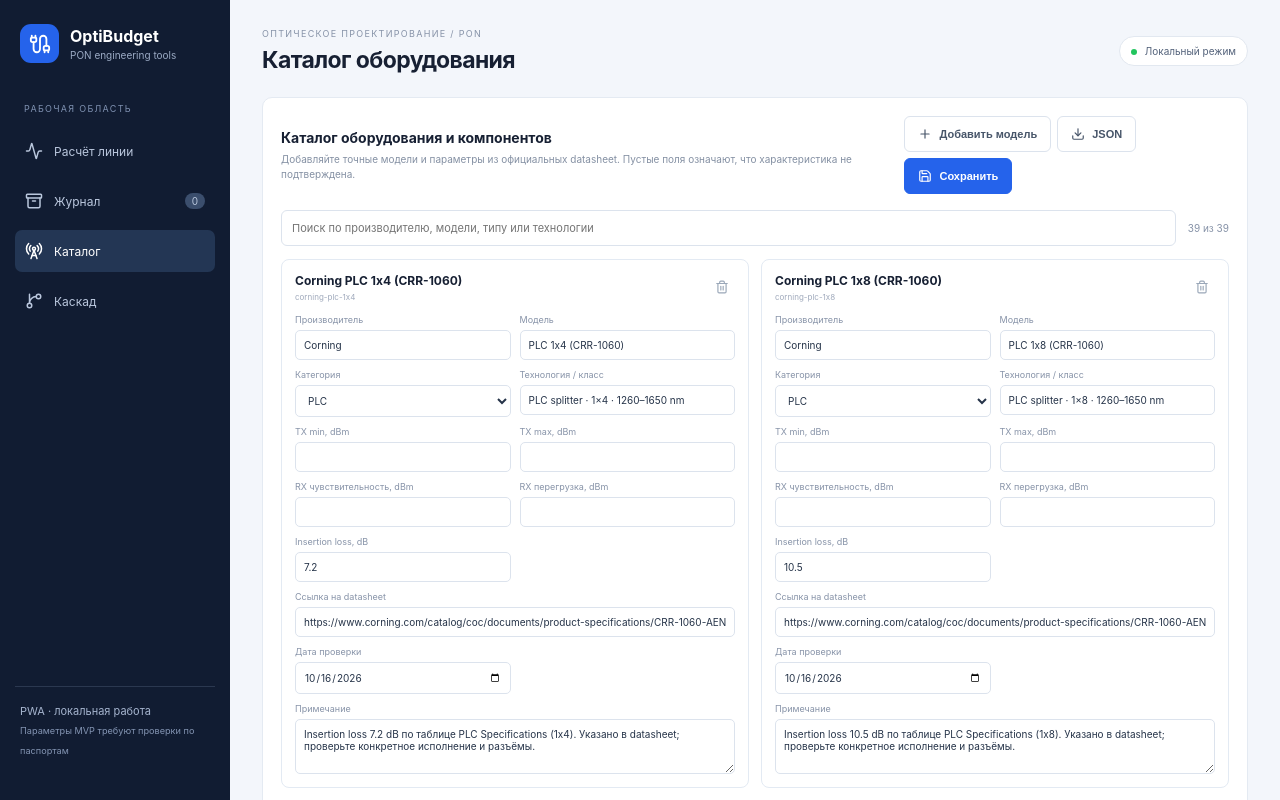
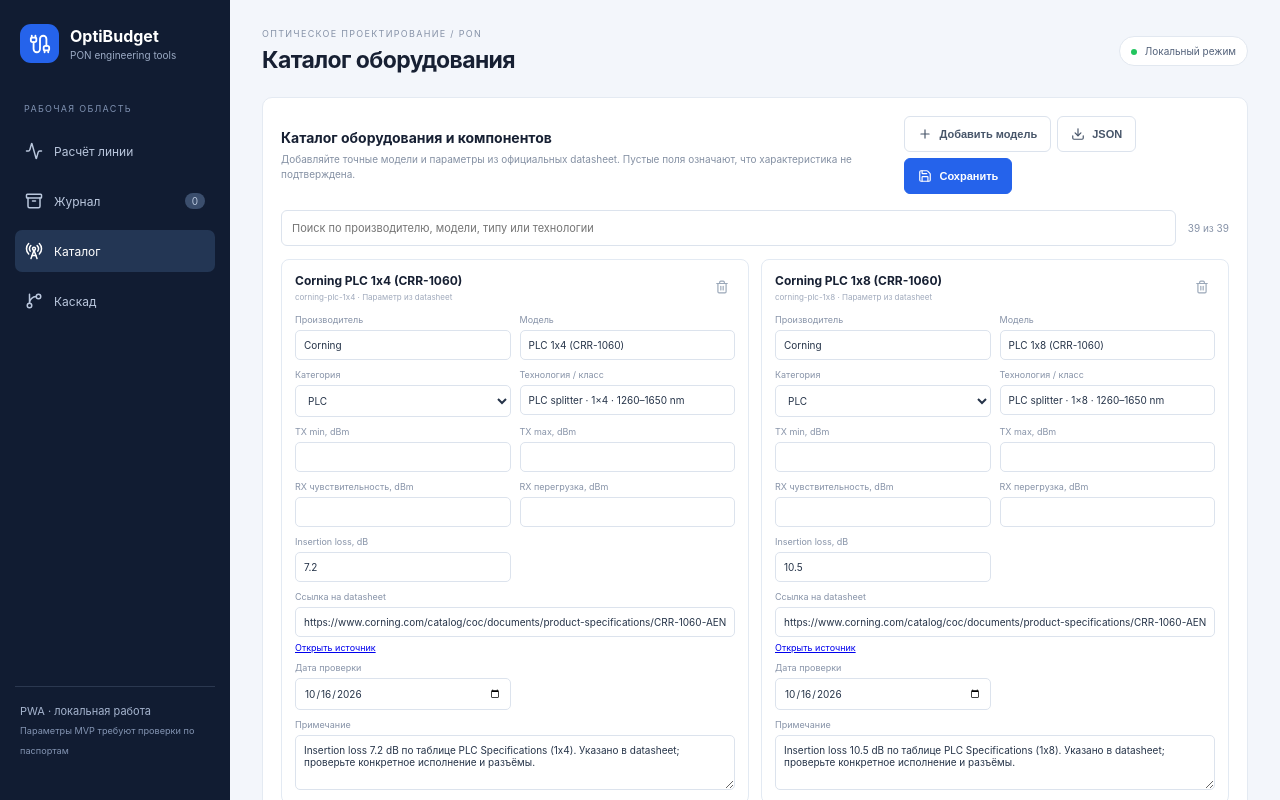
Before and after one commit to drycov/optibudget, a React (Vite) app: page / in a window 1280 px wide. Both pictures are taken after a click on the button "Каталог". Shown: the top 800 px of the page. Built offline with nearby package versions, Linux system fonts and the light colour scheme.

Commit message:
feat: surface datasheet provenance and merge new catalog seed entries

```diff
--- a/src/CatalogManager.tsx
+++ b/src/CatalogManager.tsx
@@ -3,24 +3,34 @@ import {Download,Plus,Save,Trash2} from "lucide-react";
 import {CatalogItem,STARTER_CATALOG} from "./catalog";
 import "./catalog.css";
 const KEY="optibudget.catalog.v1";
-const read=():CatalogItem[]=>{try{const raw=localStorage.getItem(KEY);if(raw)return JSON.parse(raw) as CatalogItem[]}catch{}return STARTER_CATALOG.map(x=>({...x}))};
+const read=():CatalogItem[]=>{
+ try{
+  const raw=localStorage.getItem(KEY);
+  if(raw){
+   const saved=JSON.parse(raw) as CatalogItem[];
+   const byId=new Map(saved.map(x=>[x.id,x]));
+   return [...STARTER_CATALOG.map(seed=>byId.get(seed.id)??{...seed}),...saved.filter(x=>!STARTER_CATALOG.some(seed=>seed.id===x.id))];
+  }
+ }catch{}
+ return STARTER_CATALOG.map(x=>({...x}));
+};
 const categories:CatalogItem["category"][]=["OLT","ONT/ONU","PLC","FBT","Optical module","Fiber"];
 const fields:[keyof CatalogItem,string][]=[["txMinDbm","TX min, dBm"],["txMaxDbm","TX max, dBm"],["rxSensitivityDbm","RX чувствительность, dBm"],["rxOverloadDbm","RX перегрузка, dBm"],["insertionLossDb","Insertion loss, dB"]];
 export default function CatalogManager(){
  const [items,setItems]=useState<CatalogItem[]>(read);
  const [filter,setFilter]=useState("");
  const [saved,setSaved]=useState("Изменения хранятся локально до сохранения.");
- const visible=useMemo(()=>items.filter(x=>[x.vendor,x.model,x.category,x.technology].join(" ").toLowerCase().includes(filter.toLowerCase())),[items,filter]);
+ const visible=useMemo(()=>items.filter(x=>[x.vendor,x.model,x.category,x.technology,x.notes,x.sourceUrl].join(" ").toLowerCase().includes(filter.toLowerCase())),[items,filter]);
  function update(id:string,patch:Partial<CatalogItem>){setItems(old=>old.map(x=>x.id===id?{...x,...patch}:x));setSaved("Есть несохранённые изменения.");}
  function save(){localStorage.setItem(KEY,JSON.stringify(items));setSaved("Каталог сохранён в этом браузере.");}
  function add(){const id=globalThis.crypto?.randomUUID?.()??`catalog-${Date.now()}`;setItems(old=>[{id,vendor:"Новый производитель",model:"",category:"ONT/ONU",technology:"",txMinDbm:null,txMaxDbm:null,rxSensitivityDbm:null,rxOverloadDbm:null,insertionLossDb:null,sourceUrl:"",verifiedAt:"",notes:"Укажите точную модель и подтвердите параметры по официальному datasheet."},...old]);setSaved("Есть несохранённые изменения.");}
  function exportData(){const blob=new Blob([JSON.stringify({schemaVersion:1,exportedAt:new Date().toISOString(),items},null,2)],{type:"application/json"});const url=URL.createObjectURL(blob);const a=document.createElement("a");a.href=url;a.download="optibudget-equipment-catalog.json";a.click();URL.revokeObjectURL(url);}
  return <section className="panel catalog-manager"><div className="panel-heading"><div><h2>Каталог оборудования и компонентов</h2><p>Добавляйте точные модели и параметры из официальных datasheet. Пустые поля означают, что характеристика не подтверждена.</p></div><div className="catalog-actions"><button className="btn" onClick={add}><Plus size={14}/> Добавить модель</button><button className="btn" onClick={exportData}><Download size={14}/> JSON</button><button className="btn primary" onClick={save}><Save size={14}/> Сохранить</button></div></div>
  <div className="catalog-filter"><input value={filter} onChange={e=>setFilter(e.target.value)} placeholder="Поиск по производителю, модели, типу или технологии"/><span>{visible.length} из {items.length}</span></div>
- <div className="catalog-records">{visible.map(item=><article className="catalog-record" key={item.id}><div className="catalog-record-top"><div><strong>{item.vendor||"Без производителя"} {item.model}</strong><small>{item.id}</small></div><button className="icon-btn" aria-label="Удалить запись каталога" onClick={()=>{setItems(old=>old.filter(x=>x.id!==item.id));setSaved("Есть несохранённые изменения.");}}><Trash2 size={14}/></button></div>
+ <div className="catalog-records">{visible.map(item=><article className="catalog-record" key={item.id}><div className="catalog-record-top"><div><strong>{item.vendor||"Без производителя"} {item.model}</strong><small>{item.id} · {item.dataStatus==="datasheet"?"Параметр из datasheet":"Шаблон / требует проверки"}</small></div><button className="icon-btn" aria-label="Удалить запись каталога" onClick={()=>{setItems(old=>old.filter(x=>x.id!==item.id));setSaved("Есть несохранённые изменения.");}}><Trash2 size={14}/></button></div>
  <div className="catalog-form-grid"><label>Производитель<input value={item.vendor} onChange={e=>update(item.id,{vendor:e.target.value})}/></label><label>Модель<input value={item.model} onChange={e=>update(item.id,{model:e.target.value})} placeholder="Точное обозначение модели"/></label><label>Категория<select value={item.category} onChange={e=>update(item.id,{category:e.target.value as CatalogItem["category"]})}>{categories.map(x=><option key={x}>{x}</option>)}</select></label><label>Технология / класс<input value={item.technology} onChange={e=>update(item.id,{technology:e.target.value})} placeholder="Например GPON, класс B+"/></label>
  {fields.map(([key,label])=><label key={key}>{label}<input type="number" step="0.1" value={item[key]===null?"":String(item[key])} onChange={e=>update(item.id,{[key]:e.target.value===""?null:Number(e.target.value)} as Partial<CatalogItem>)}/></label>)}
- <label className="catalog-source">Ссылка на datasheet<input type="url" value={item.sourceUrl} onChange={e=>update(item.id,{sourceUrl:e.target.value})} placeholder="https://..."/></label><label>Дата проверки<input type="date" value={item.verifiedAt} onChange={e=>update(item.id,{verifiedAt:e.target.value})}/></label><label className="catalog-notes">Примечание<textarea value={item.notes} onChange={e=>update(item.id,{notes:e.target.value})}/></label></div></article>)}</div>
- <p className="footnote" role="status">{saved}</p><div className="warning">Параметры стартового каталога намеренно не заполнены вымышленными паспортными данными. Для инженерного расчёта используйте точную модель, официальный источник, класс оптики, длину волны и условия измерений.</div>
+ <label className="catalog-source">Ссылка на datasheet<input type="url" value={item.sourceUrl} onChange={e=>update(item.id,{sourceUrl:e.target.value,dataStatus:e.target.value?"datasheet":"template"})} placeholder="https://..."/>{item.sourceUrl&&<a href={item.sourceUrl} target="_blank" rel="noreferrer">Открыть источник</a>}</label><label>Дата проверки<input type="date" value={item.verifiedAt} onChange={e=>update(item.id,{verifiedAt:e.target.value})}/></label><label className="catalog-notes">Примечание<textarea value={item.notes} onChange={e=>update(item.id,{notes:e.target.value})}/></label></div></article>)}</div>
+ <p className="footnote" role="status">{saved}</p><div className="catalog-legend"><span>Документированные параметры</span><span>Шаблонные значения — подтвердите перед проектированием</span></div><div className="warning">Параметры стартового каталога намеренно не заполнены вымышленными паспортными данными. Для инженерного расчёта используйте точную модель, официальный источник, класс оптики, длину волны и условия измерений.</div>
  </section>;
 }
```
